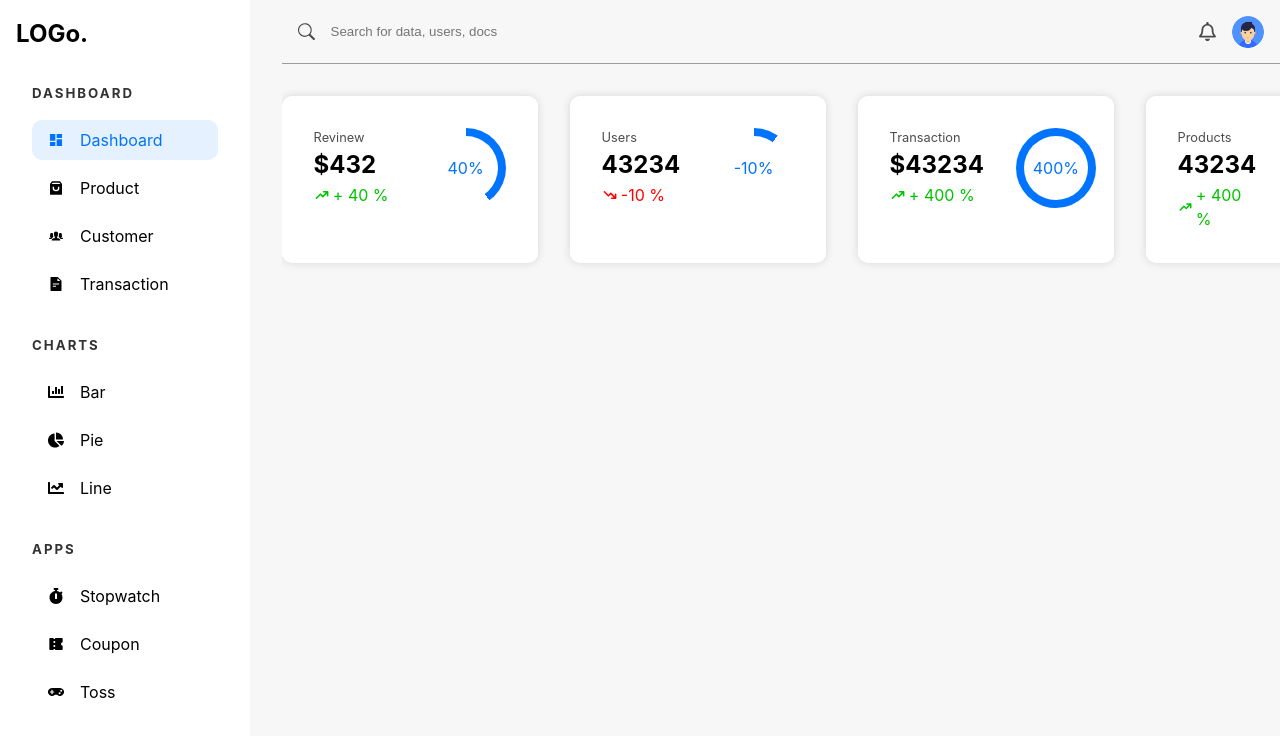
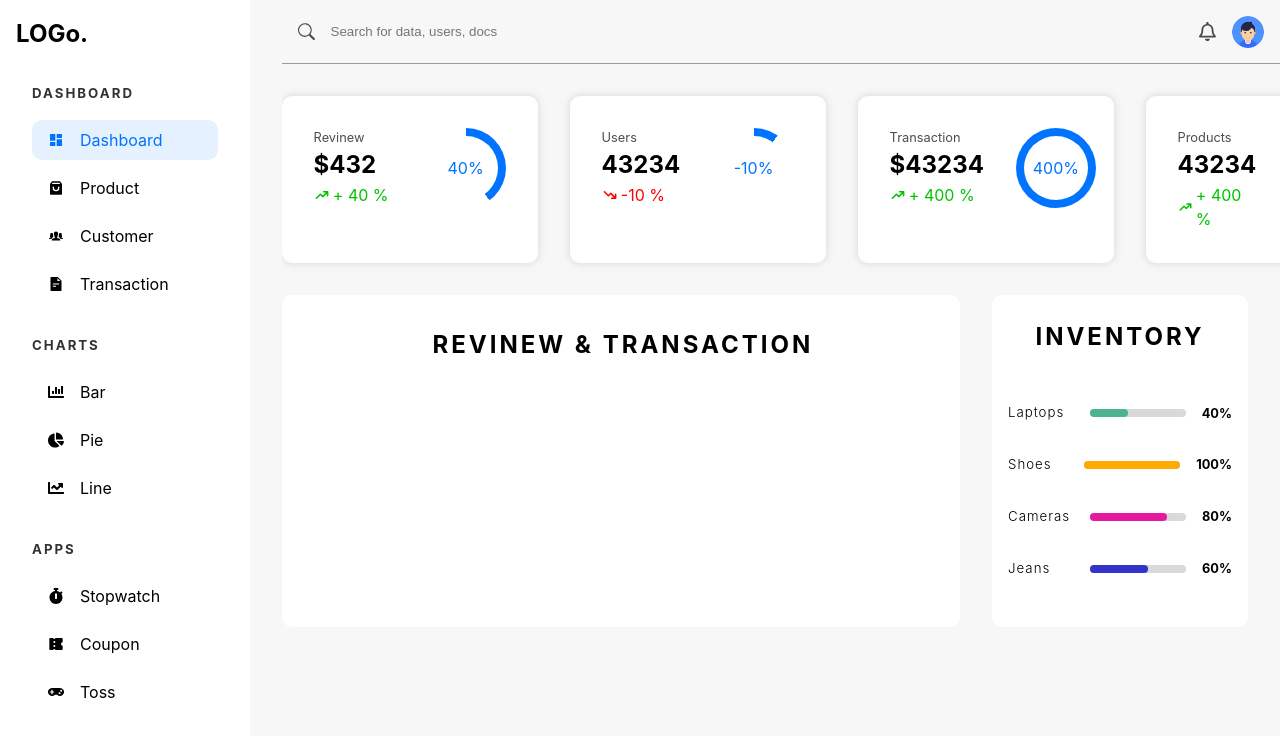
Before and after one commit to ProgramerSalar/Admin-dashboard-2024, a React (Vite) app: page /admin/dashboard in a window 1280 px wide. Shown: the top 736 px of the page. Built offline with nearby package versions, Linux system fonts and the light colour scheme.

Commit message:
add Inventery SEction

```diff
--- /dev/null
+++ b/src/assets/data.json
@@ -0,0 +1,52 @@
+{
+    "categories": [
+      {
+        "value": 40,
+        "heading": "Laptops"
+      },
+
+      {
+        "value": 100,
+        "heading": "Shoes"
+      },
+      {
+        "value": 80,
+        "heading": "Cameras"
+      },
+      {
+        "value": 60,
+        "heading": "Jeans"
+      }
+    ],
+
+    "transaction": [
+      {
+        "id": "ksdnfkjsdfx",
+        "amount": 4000,
+        "quantity": 4,
+        "discount": 300,
+        "status": "Processing"
+      },
+      {
+        "id": "sdsdssdsd",
+        "amount": 5100,
+        "quantity": 2,
+        "discount": 900,
+        "status": "Processing"
+      },
+      {
+        "id": "sdsdcvsssdsd",
+        "amount": 13000,
+        "quantity": 91,
+        "discount": 0,
+        "status": "Shipped"
+      },
+      {
+        "id": "dfddddfd",
+        "amount": 2300,
+        "quantity": 4,
+        "discount": 2000,
+        "status": "Processing"
+      }
+    ]
+  }
--- a/src/pages/Dashboard.tsx
+++ b/src/pages/Dashboard.tsx
@@ -3,6 +3,7 @@ import { BsSearch } from "react-icons/bs";
 import { FaRegBell } from "react-icons/fa";
 import userpic from "../assets/userpic.png";
 import { HiTrendingDown, HiTrendingUp } from "react-icons/hi";
+import data from "../assets/data.json";
 
 const Dashboard = () => {
   return (
@@ -18,10 +19,51 @@ const Dashboard = () => {
         </div>
 
         <section className="widget-container">
-        <WidgetItem percent={40} amount={true} value={432} heading="Revinew" color="rgb(0,115, 255)" />
-        <WidgetItem percent={-10}  value={43234} heading="Users" color="rgb(0,115, 255)" />
-        <WidgetItem percent={400} amount={true} value={43234} heading="Transaction" color="rgb(0,115, 255)" />
-        <WidgetItem percent={400}  value={43234} heading="Products" color="rgb(0,115, 255)" />
+          <WidgetItem
+            percent={40}
+            amount={true}
+            value={432}
+            heading="Revinew"
+            color="rgb(0,115, 255)"
+          />
+          <WidgetItem
+            percent={-10}
+            value={43234}
+            heading="Users"
+            color="rgb(0,115, 255)"
+          />
+          <WidgetItem
+            percent={400}
+            amount={true}
+            value={43234}
+            heading="Transaction"
+            color="rgb(0,115, 255)"
+          />
+          <WidgetItem
+            percent={400}
+            value={43234}
+            heading="Products"
+            color="rgb(0,115, 255)"
+          />
+        </section>
+
+        <section className="graph-container">
+          <div className="revinew-chart">
+            <h2>Revinew & Transaction</h2>
+          </div>
+          <div className="dashboard-categories">
+            <h2>Inventory</h2>
+            {data.categories.map((i) => (
+              <CategoryItem
+              key={i.heading}
+                heading={i.heading}
+                value={i.value}
+                color={`hsl(${i.value * 4},${i.value}%,50%)`}
+              />
+            ))}
+
+            <div></div>
+          </div>
         </section>
       </main>
     </div>
@@ -53,12 +95,10 @@ const WidgetItem = ({
         </span>
       ) : (
         <span className="red">
-          <HiTrendingDown />  {percent} %{" "}
+          <HiTrendingDown /> {percent} %{" "}
         </span>
       )}
     </div>
-
-
 
     <div
       className="widget-circle"
@@ -77,10 +117,28 @@ const WidgetItem = ({
         {percent}%
       </span>
     </div>
-
-
-
   </article>
 );
 
+interface CategoryItemProps {
+  color: string;
+  value: number;
+  heading: string;
+}
+
+const CategoryItem = ({ color, value, heading }: CategoryItemProps) => (
+  <div className="category-item">
+    <h5>{heading}</h5>
+    <div>
+      <div
+        style={{
+          backgroundColor: color,
+          width: `${value}%`,
+        }}
+      ></div>
+    </div>
+    <span>{value}%</span>
+  </div>
+);
+
 export default Dashboard;
--- a/src/styles/_dashboard.scss
+++ b/src/styles/_dashboard.scss
@@ -75,4 +75,76 @@
       }
     }
   }
-}
+
+  .graph-container {
+    @include flex(row, unset, unset, 2rem);
+    padding: 0 2rem 2rem 0;
+
+    > div {
+      background-color: white;
+      border-radius: 10px;
+    }
+
+    .revinew-chart {
+      width: 100%;
+      padding: 1rem 3rem;
+      > h2 {
+        @include heading;
+        margin: 1rem 0 2rem 0.25rem;
+        text-align: center;
+      }
+    }
+
+
+
+
+    .dashboard-categories {
+        width: 100%;
+        max-width: 16rem;
+        @include flex(column, center, unset, 0);
+        padding-bottom: 2rem;
+        > h2 {
+          @include heading;
+          margin: 1.5rem 0 2rem 0;
+          text-align: center;
+        }
+
+        > div {
+          overflow-y: auto;
+          padding-left: 0.5rem;
+        }
+
+        .category-item {
+          width: 100%;
+          @include flex(row, space-between);
+          padding: 1rem;
+          > h5 {
+            letter-spacing: 1px;
+            font-weight: 300;
+          }
+          > div {
+            margin-left: auto;
+            width: 6rem;
+            background-color: rgb(217, 217, 217);
+            border-radius: 20px;
+            height: 0.5rem;
+            flex: none;
+            > div {
+              border-radius: 20px;
+              height: 100%;
+            }
+          }
+          > span {
+            font-size: 0.8rem;
+            font-weight: 700;
+          }
+        }
+      }
+    }
+
+
+
+
+
+
+  }
```
Also changed, not shown: Screenshot 2024-01-09 150938.png (added), 1 other file (tests, documents, lock files or other folders).
